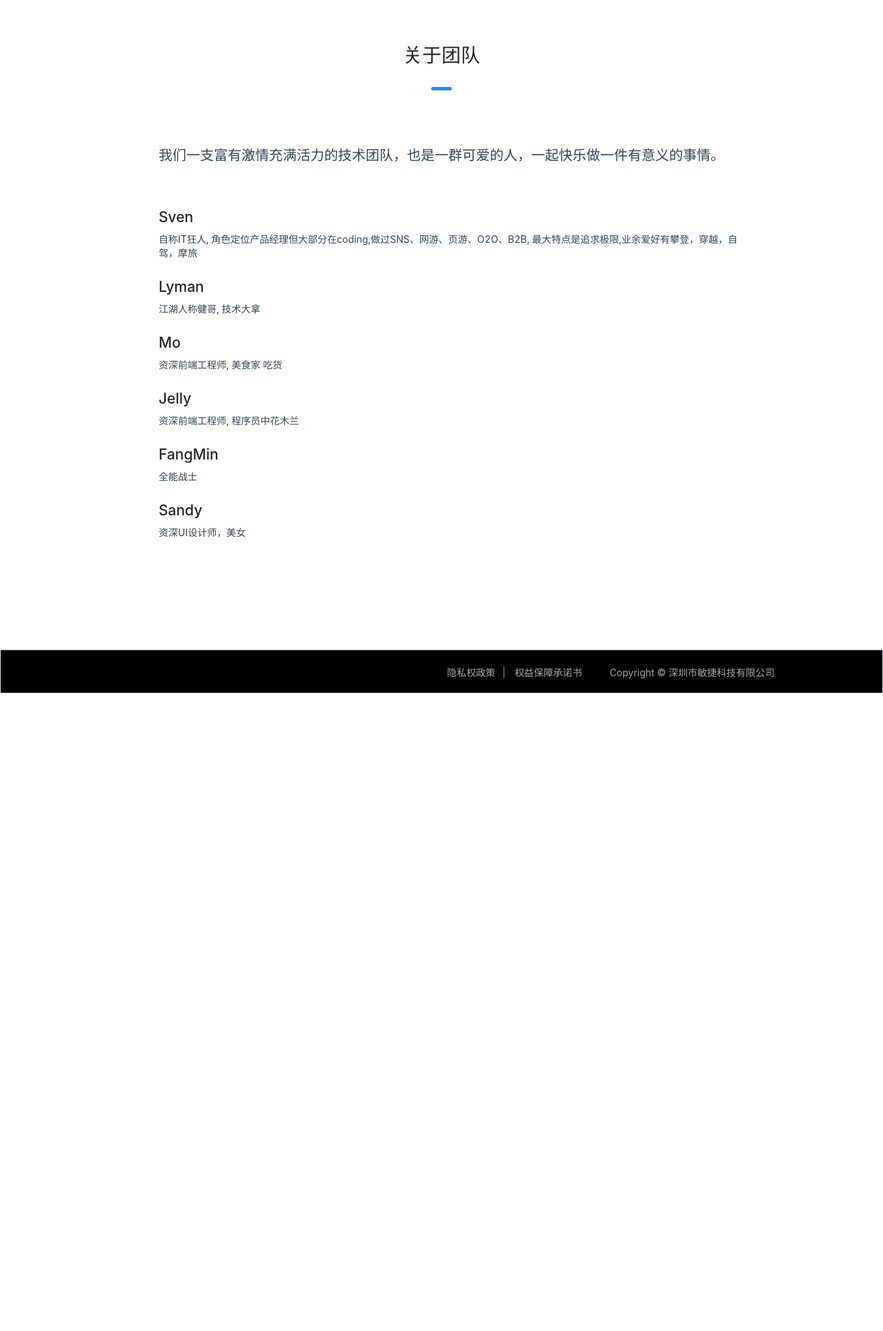
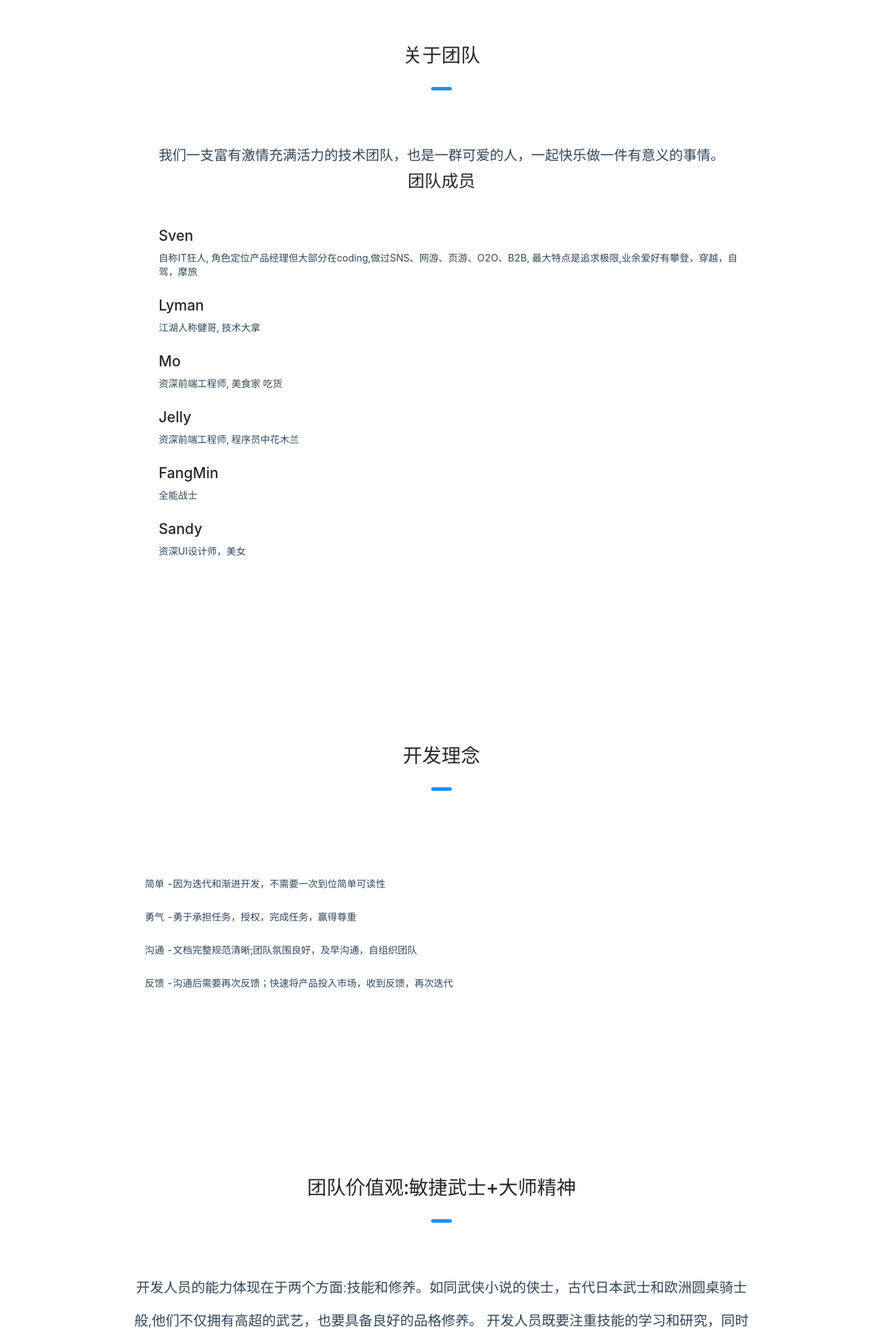
Before and after one commit to gopeak/masterlab_site, a PHP site: page /about.php in a window 1280 px wide. Shown: the part 729-2658 px from the top of the page at 69% size. Before the commit the page ends 1734 px from the top, so only its background shows below. Run offline with PHP 8.4, Linux system fonts and the light colour scheme.

Commit message:
修改关于我们页面内容

```diff
--- a/ant/about.php
+++ b/ant/about.php
@@ -176,7 +176,8 @@ $page = 'about';
         <section class="intro">
             <div class="container">
                 <div class="header row">
-                    <div class="col-md-5"><h1  >关于我们</h1>
+                    <div class="col-md-5">
+                        <h1  >关于我们</h1>
                         <p class="main-info">
                             高效的软件研发流程是一个复杂体系，建立这套体系，需要专业的先进的管理思维和管理工具。我们希望基于强大数据、技术、设计的力量，
                             为领域提供更强大的项目数据可视化能力、产品及行业解决方案。
@@ -190,9 +191,14 @@ $page = 'about';
                 </div>
             </div>
         </section>
-        <section class="description container text-center"><h2 id="关于团队">关于团队</h2><span class="separator"></span>
+
+        <section class="description container text-center">
+            <h2 id="关于团队">关于团队</h2>
+            <span class="separator"></span>
             <div class="info-content">
                 <p class="main-info">我们一支富有激情充满活力的技术团队，也是一群可爱的人，一起快乐做一件有意义的事情。</p>
+
+                <h3>团队成员</h3>
                 <ul class="text-left info-items">
                     <li>
                         <img src="./about_files/intro-landscape.svg" class="face">
@@ -239,6 +245,54 @@ $page = 'about';
                 </ul>
             </div>
         </section>
+
+        <section class="description container text-center">
+            <h2 id="">开发理念</h2>
+            <span class="separator"></span>
+            <div class="info-content">
+                <ul  class="text-left info-items" >
+                    <li>简单 -因为迭代和渐进开发，不需要一次到位简单可读性</li>
+                    <li>勇气 -勇于承担任务，授权，完成任务，赢得尊重</li>
+                    <li>沟通 -文档完整规范清晰;团队氛围良好，及早沟通，自组织团队</li>
+                    <li>反馈 -沟通后需要再次反馈；快速将产品投入市场，收到反馈，再次迭代</li>
+                </ul>
+
+            </div>
+        </section>
+
+        <section class="description container text-center">
+            <h2 id="">团队价值观:敏捷武士+大师精神</h2>
+            <span class="separator"></span>
+            <div class="info-content">
+                <p  class="main-info">开发人员的能力体现在于两个方面:技能和修养。如同武侠小说的侠士，古代日本武士和欧洲圆桌骑士般,他们不仅拥有高超的武艺，也要具备良好的品格修养。
+                    开发人员既要注重技能的学习和研究，同时也会加强内在的修养，如谦虚好学的态度,正能量影响他人的精神。
+                    积极向大师学习新知识并结合到实际中，久而久之有一天自己也成为大师人物。</p>
+            </div>
+        </section>
+
+        <section class="description container text-center">
+            <h2 id="">开发实践</h2>
+            <span class="separator"></span>
+            <div class="info-content">
+                <ul  class="text-left info-items" >
+                    <li>单元测试  及时反馈极大降低回归测试成本极大减少调试时间部署起来信心十足</li>
+                    <li>持续集成  提早集成，不烦集成，自动化部署
+                    </li>
+                    <li>重构  收放自如 偿还技术债务</li>
+                    <li>代码规范  用代码进行沟通，清晰表达意图 动态评估取舍 保持简单</li>
+                </ul>
+            </div>
+        </section>
+
+        <section class="join-us get-started description text-center">
+            <div class="container"><a href="javascript:;" name="team"><h2 id="_加入我们">加入我们</h2></a><span
+                        class="separator"></span>
+                <div class="info-content"><p class="main-info">我们一支富有激情充满活力的互联网产业团队， 我们也是一群有爱的人，在一起快乐做一件有意义的事情。如果你对编程、
+                        数据分析、交互设计充满激情，无论你是工程师，还是设计师，请联系我们，期待你的加入。weichaoduo@163.com</p></div>
+                <a href="mailto:weichaoduo@163.com" class="btn btn-round-link more-tutorial btn-primary btn-lg">立即加入</a>
+            </div>
+        </section>
+
         <? include 'footer.php'?>
     </div>
 </div>
--- a/ant/about_files/home-3defa.css
+++ b/ant/about_files/home-3defa.css
@@ -69,7 +69,7 @@ section {
 .comments,
 .blogs {
   background: #F8FAFE;
-  min-height: 525px;
+  min-height: 425px;
   overflow: hidden;
 }
 .slick-track:focus {
```
Also changed, not shown: ant/donate.php (+0 -8 lines).
